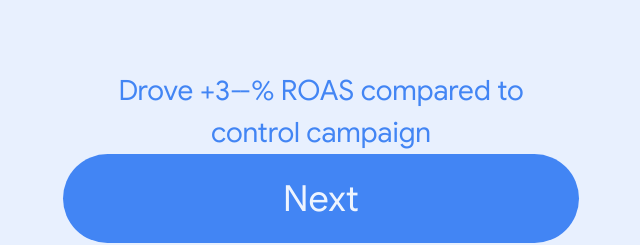
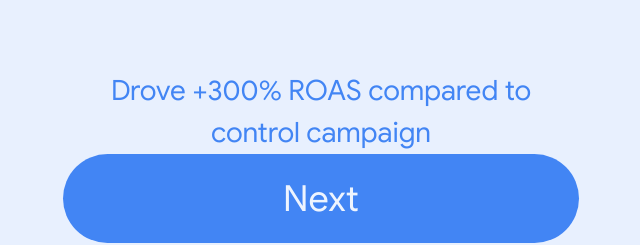
Before and after one commit to Marshall-Hao/ai-propensity, a Next.js app: page /pages/blibli in a window 1280 px wide. Shown: the part 1455-1700 px from the top of the page, without its empty margins (319-959 px from the left). Built offline with nearby package versions, Linux system fonts and the light colour scheme.

Commit message:
fixed a typo on blibli page

```diff
--- a/app/pages/blibli/page.tsx
+++ b/app/pages/blibli/page.tsx
@@ -32,7 +32,7 @@ export default function Page() {
         </InfoCard>
 
         <InfoCard svg={'blibli_3'} mode={'left'} delay={0.6}>
-          Drove +3--% ROAS compared to control campaign
+          Drove +300% ROAS compared to control campaign
         </InfoCard>
       </div>
 
```
